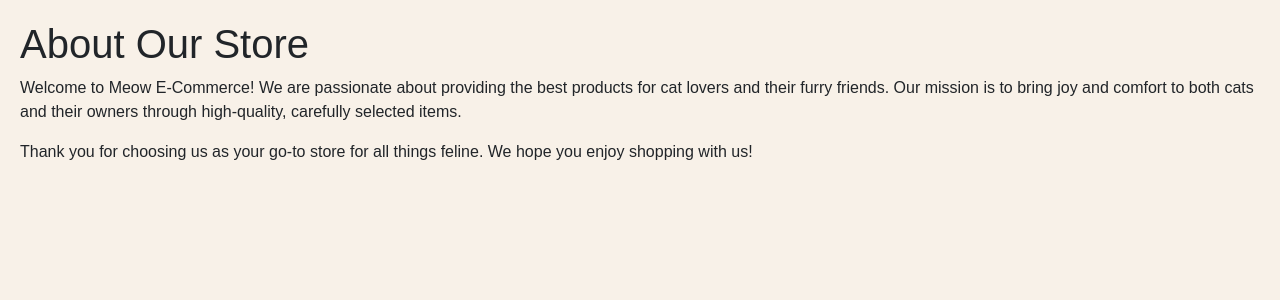
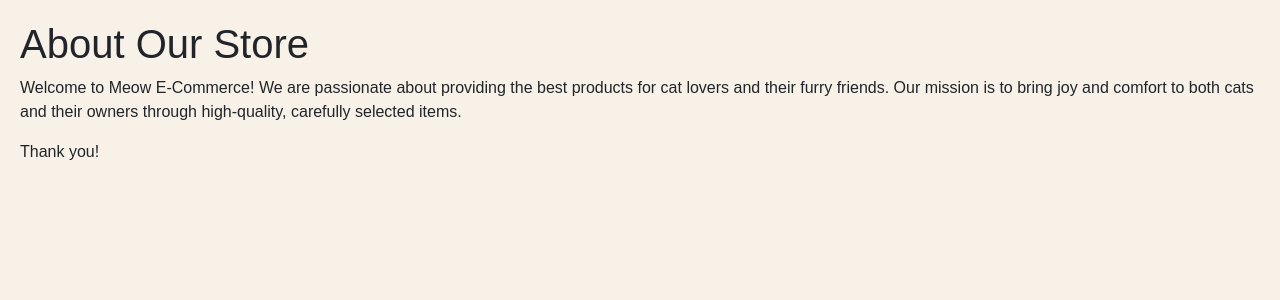
Before and after one commit to CaroMokka/Ecommerce-MeowJungle, a React (Vite) app in the folder frontend/: page /about in a window 1280 px wide. Shown: the top 300 px of the page. Built offline with nearby package versions, Linux system fonts and the light colour scheme.

Commit message:
fix - text about section

```diff
--- a/frontend/src/pages/About.tsx
+++ b/frontend/src/pages/About.tsx
@@ -1,6 +1,6 @@
 
 
-const About: React.FC = () => {
+function About() {
     return (
         <div style={{ padding: '20px', fontFamily: 'Arial, sans-serif' }}>
             <h1>About Our Store</h1>
@@ -9,7 +9,7 @@ const About: React.FC = () => {
                 Our mission is to bring joy and comfort to both cats and their owners through high-quality, carefully selected items.
             </p>
             <p>
-                Thank you for choosing us as your go-to store for all things feline. We hope you enjoy shopping with us!
+                Thank you!
             </p>
         </div>
     );
```
